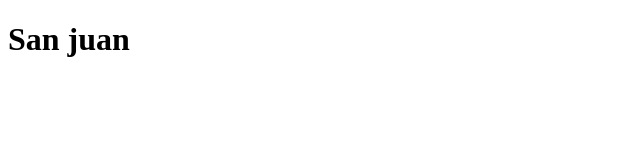
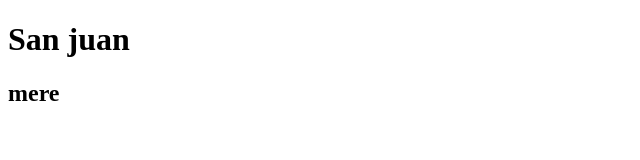
Before and after one commit to DixonPino/Barber-aLomoPlateado, a plain HTML site: page index.html in a window 1280 px wide. Shown: the full height of the page, 0-640 px from the left. Drawn offline with Linux system fonts and the light colour scheme.

Commit message:
tercer commit prueba

```diff
--- a/index.html
+++ b/index.html
@@ -8,6 +8,7 @@
 </head>
 <body>
     <h1>San juan</h1>
+    <h2>mere</h2>
 
 </body>
 </html>
```
